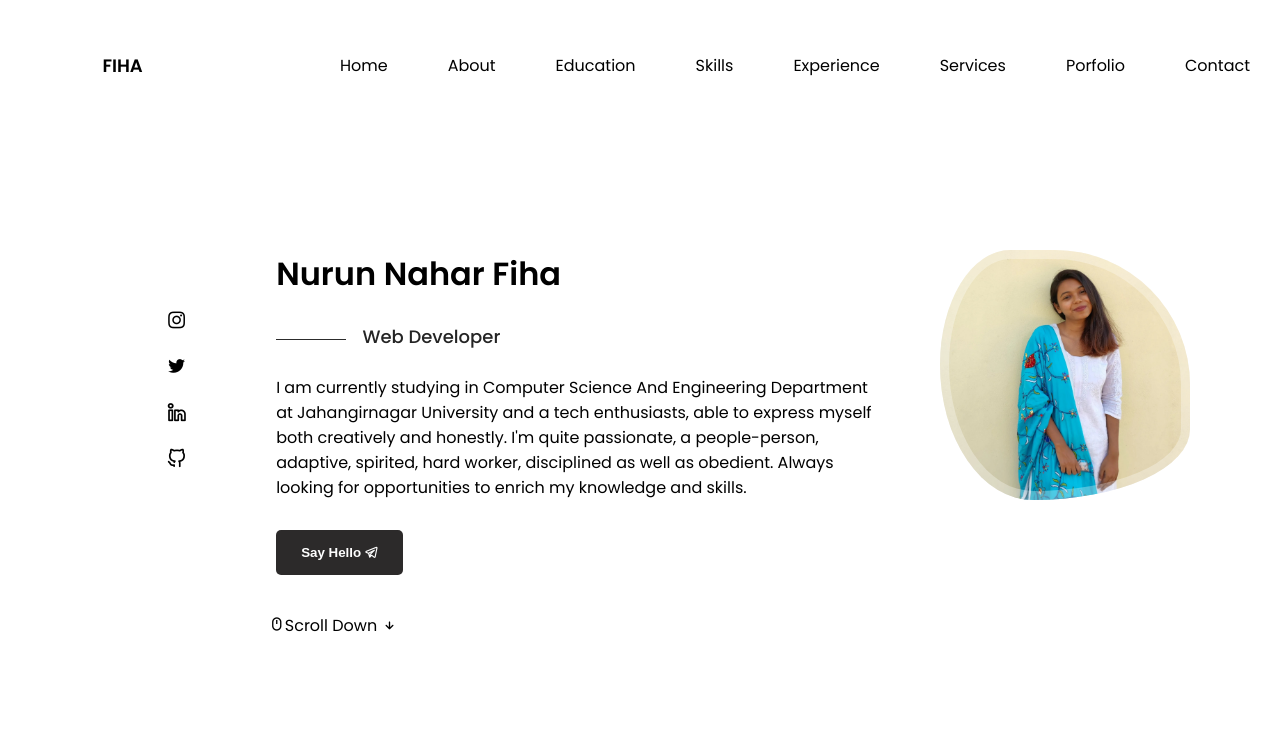
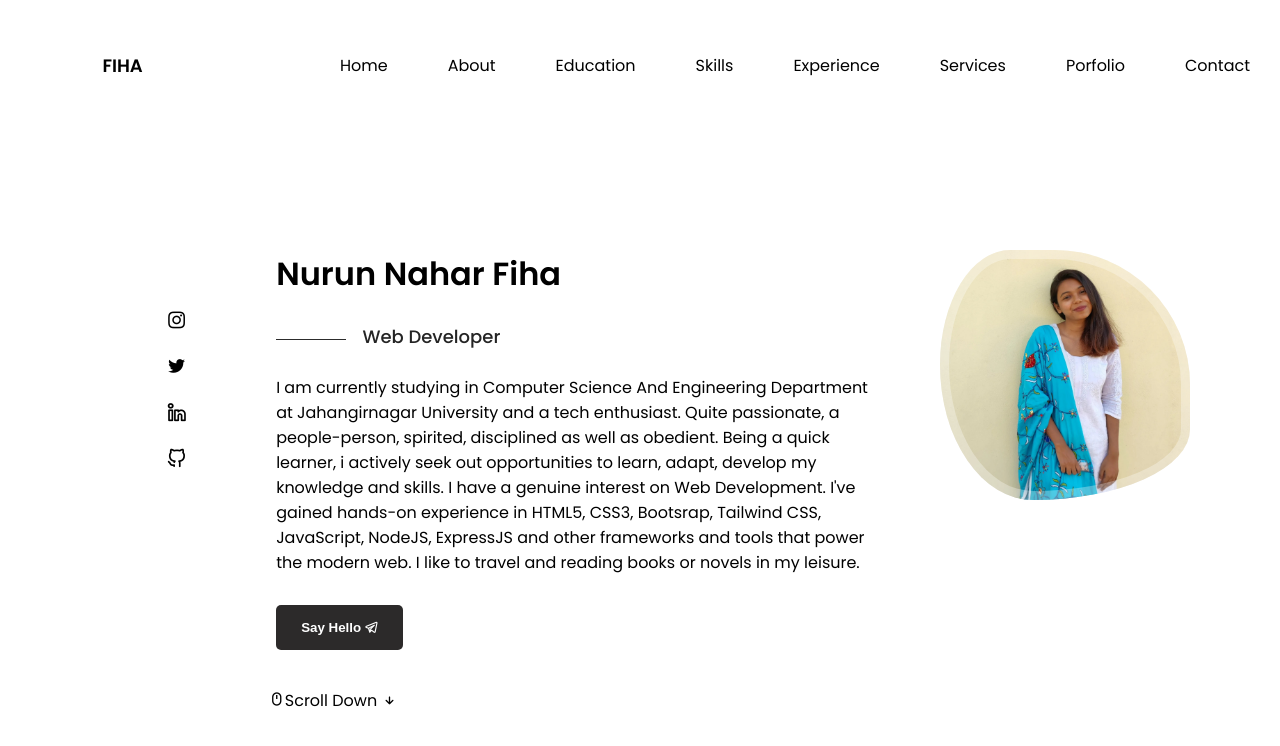
Before and after one commit to nn-fiha/Porfolio, a React (Create React App) app: page / in a window 1280 px wide. Shown: the top 746 px of the page. Built offline with nearby package versions, Linux system fonts and the light colour scheme.

Commit message:
added desc

```diff
--- a/src/porfolio/components/body/Body.jsx
+++ b/src/porfolio/components/body/Body.jsx
@@ -4,7 +4,7 @@ function Data({name, university, dept}){
         <div className='intro'>
             <h1 className='intro-name'>{name}</h1>
             <h3 className='intro-title'>Web Developer</h3>
-            <p className='intro-description'>I am currently studying in {dept} Department at {university} and a tech enthusiasts, able to express myself both creatively and honestly. I'm quite passionate, a people-person, adaptive, spirited, hard worker, disciplined as well as obedient. Always looking for opportunities to enrich my knowledge and skills.</p>
+            <p className='intro-description'>I am currently studying in {dept} Department at {university} and a tech enthusiast. Quite passionate, a people-person, spirited, disciplined as well as obedient. Being a quick learner, i actively seek out opportunities to learn, adapt, develop my knowledge and skills. I have a genuine interest on Web Development. I've gained hands-on experience in HTML5, CSS3, Bootsrap, Tailwind CSS, JavaScript, NodeJS, ExpressJS and other frameworks and tools that power the modern web. I like to travel and reading books or novels in my leisure.</p>
             <a href=""><button className='button'> Say Hello <i class="uil uil-telegram-alt"></i></button></a>
         </div>
     );
```
